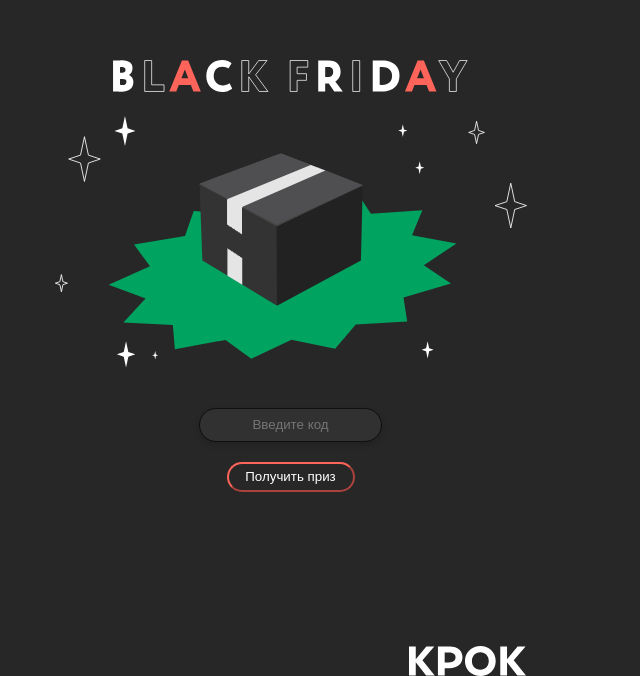
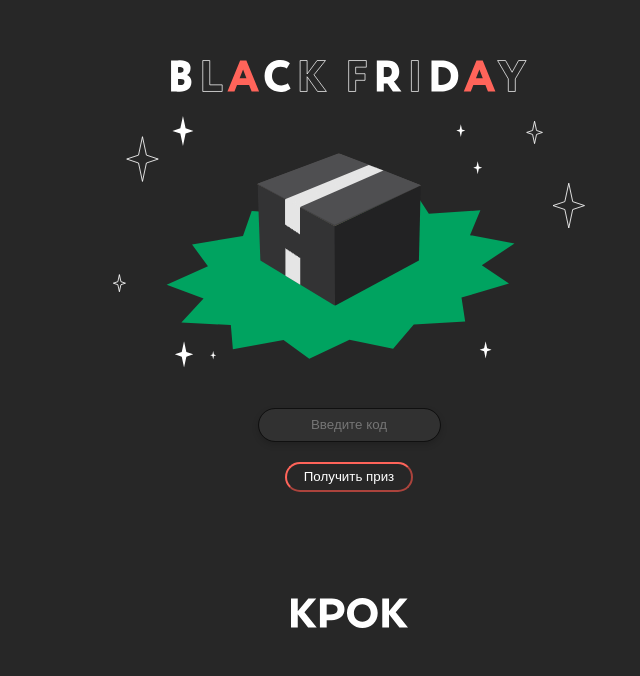
Before and after one commit to allgoodmans571/randomizercroc, a React (Create React App) app: page / in a window 1280 px wide. Shown: the part 124-800 px from the top of the page, without its empty margins (291-931 px from the left). Built offline with nearby package versions, Linux system fonts and the light colour scheme.

Commit message:
поправил logo

```diff
--- a/src/App.js
+++ b/src/App.js
@@ -77,7 +77,6 @@ let Content_ = <p/>;
           <input {...inputProps} style={input_styles.input} placeholder='Введите код' />
           <div className='div_for_btn' >
           <button className='btn'onClick={handleClick} > Получить приз </button>
-
           </div>
       </div>
     </div>
@@ -101,7 +100,10 @@ let Content_ = <p/>;
     <div className='wrapper'>
 
       {Content_}
-      <img src={logo} className='logo' alt='logo'/>
+
+      <div className='div_for_logo'>
+            <img src={logo} className='logo' alt='logo'/>
+        </div>
     </div>
   );
 }
--- a/src/index.css
+++ b/src/index.css
@@ -20,6 +20,7 @@ code {
   justify-content: center;
   width: 100vw;
   height: 100vh;
+  flex-wrap: wrap;
 }
 
 .content {
@@ -75,7 +76,6 @@ code {
 }
 
 .itemName {
-
   font-size: 20px;
   color: #fff;
   width: 20rem;
@@ -87,6 +87,13 @@ code {
 }
 
 .logo {
-  align-self: flex-end;
-
+  /* margin-top: 80px; */
 }
+.div_for_logo{
+  width: 100%;
+  display: flex;
+  justify-content: center;
+  align-items: center;
+  position: absolute;
+  bottom: 3rem;
+}
```
